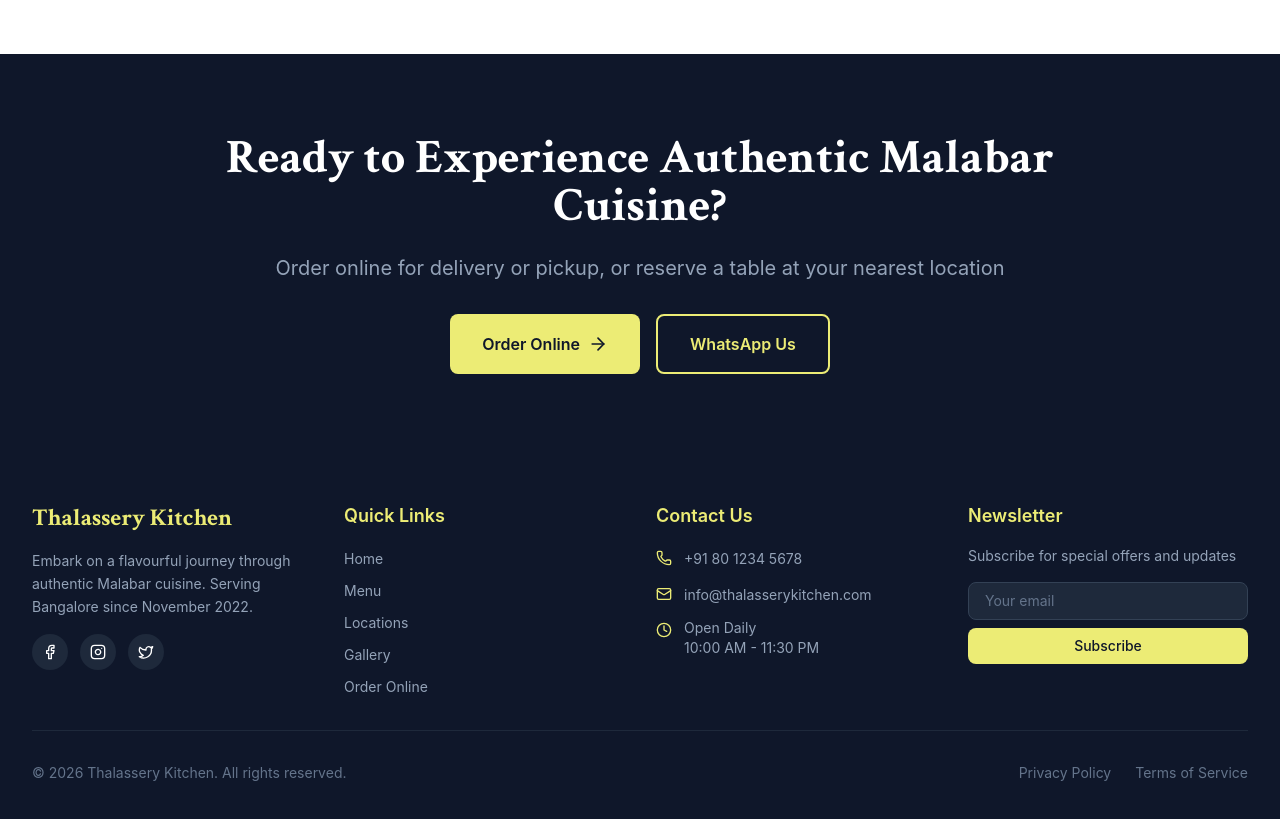
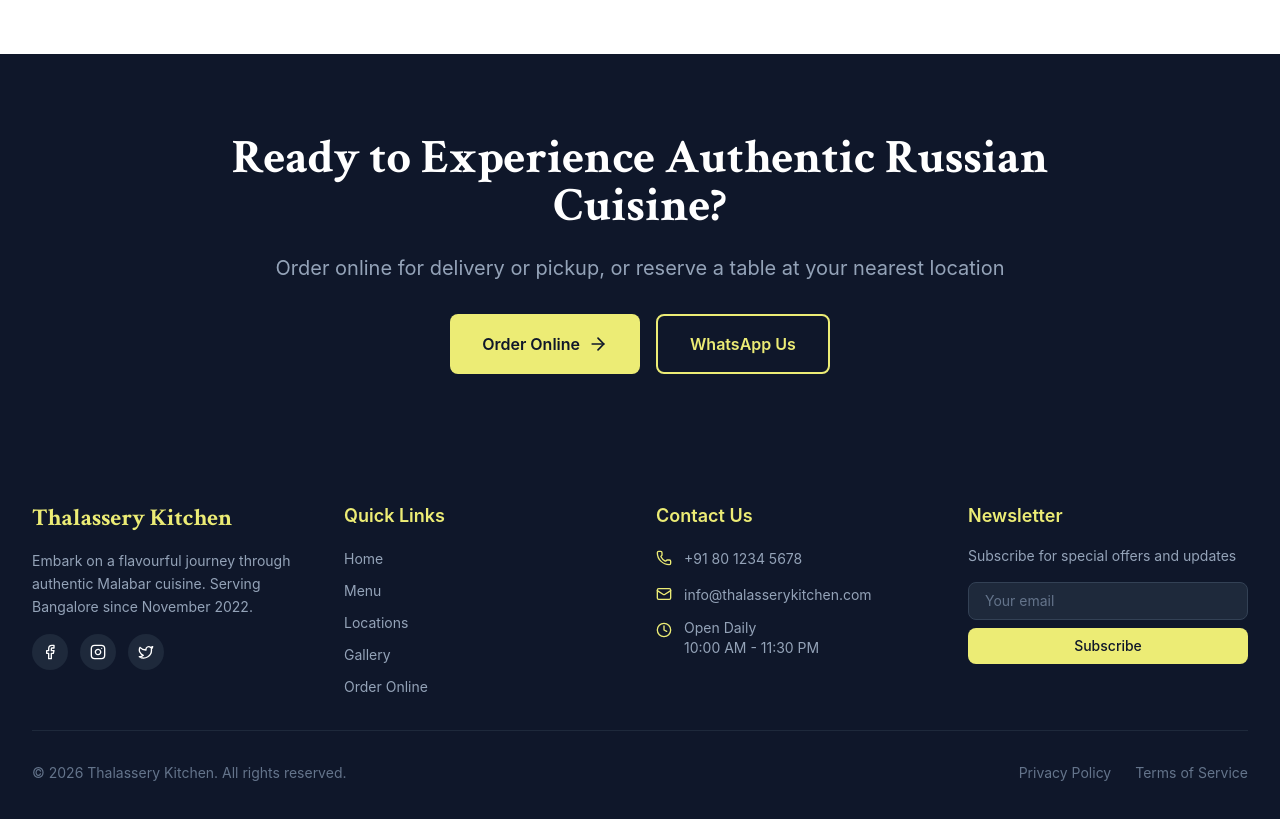
Before and after one commit to shyju2020-1983/Emegent_Test_poj, a React (Create React App) app in the folder frontend/: page / in a window 1280 px wide. Shown: the part 3560-4379 px from the top of the page. Built offline with nearby package versions, Linux system fonts and the light colour scheme.

Commit message:
auto-commit for 2110aba9-1225-4726-b679-d2e0c8c2bbb3

```diff
--- a/frontend/src/pages/Home.jsx
+++ b/frontend/src/pages/Home.jsx
@@ -257,7 +257,7 @@ const Home = () => {
       <section className="py-20 bg-[#0f172a] text-white">
         <div className="max-w-4xl mx-auto px-4 sm:px-6 lg:px-8 text-center">
           <h2 className="text-4xl sm:text-5xl font-bold font-serif mb-6">
-            Ready to Experience Authentic Malabar Cuisine?
+            Ready to Experience Authentic Russian Cuisine?
           </h2>
           <p className="text-xl text-[#94a3b8] mb-8">
             Order online for delivery or pickup, or reserve a table at your nearest location
```
